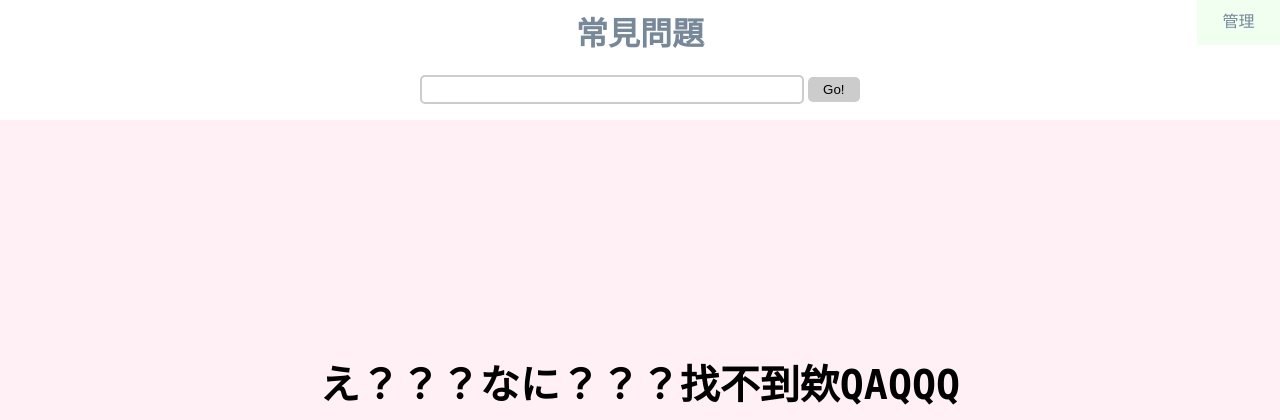
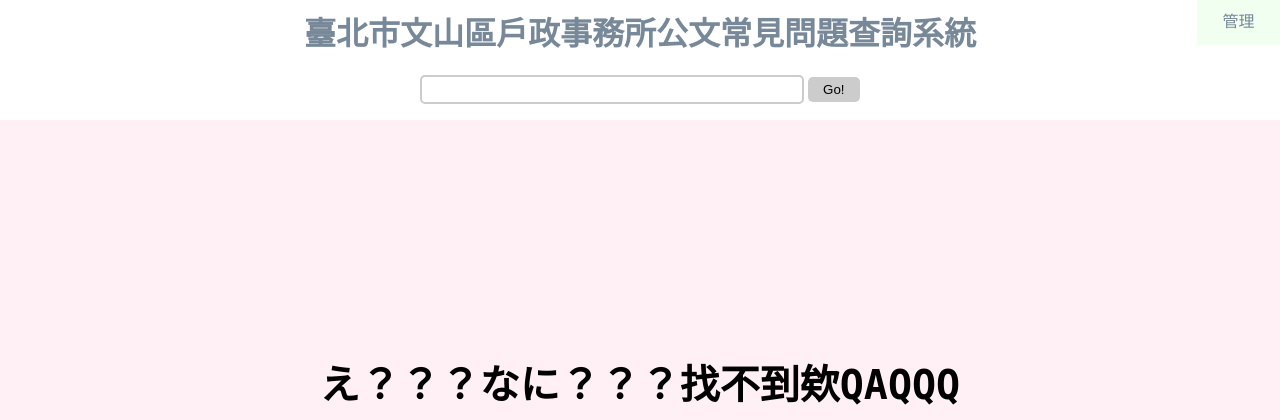
Before and after one commit to Superdanby/faq-django-database-gunicorn-nginx-docker, a Django app: page / in a window 1280 px wide. Shown: the top 420 px of the page. Run offline with Django 3.2, Linux system fonts and the light colour scheme; data that the repository does not hold is empty; parts of the project's set-up code (start-up, migrations or seed data) failed here and were passed over.

Commit message:
Change title

```diff
--- a/faqsystem/templates/home.html
+++ b/faqsystem/templates/home.html
@@ -6,7 +6,7 @@
 <script src="{% static 'script.js' %}"></script>
 
 <div class="admin"><a href="{% url 'admin:index' %}">管理</a></div>
-<h1 class="title"><a href="{% url 'faqsystem:home' %}">常見問題</a></h1>
+<h1 class="title"><a href="{% url 'faqsystem:home' %}">臺北市文山區戶政事務所公文常見問題查詢系統</a></h1>
 
 <form class="search-bar" method="GET" action="{% url 'faqsystem:home' %}">
 	<input type="text" name="query" value="{{ request.GET.query }}">
```
